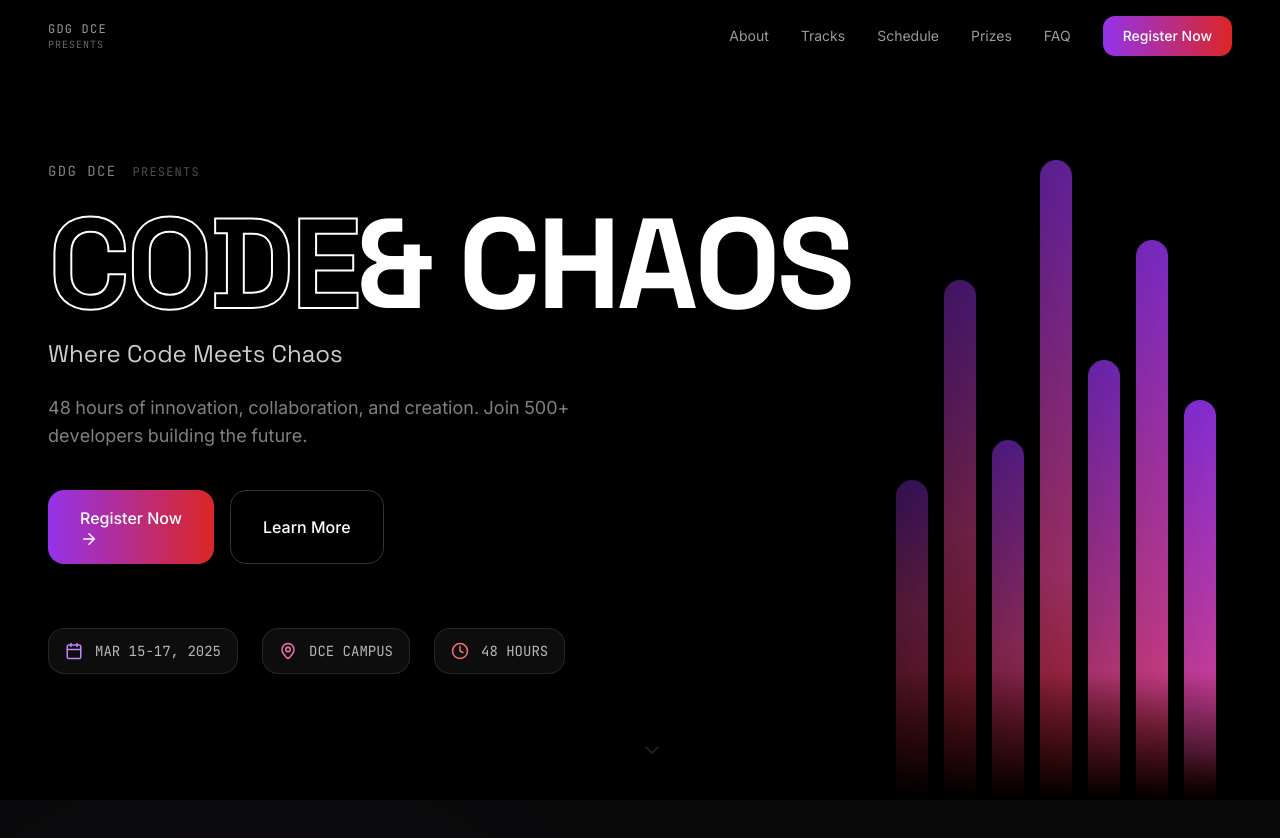
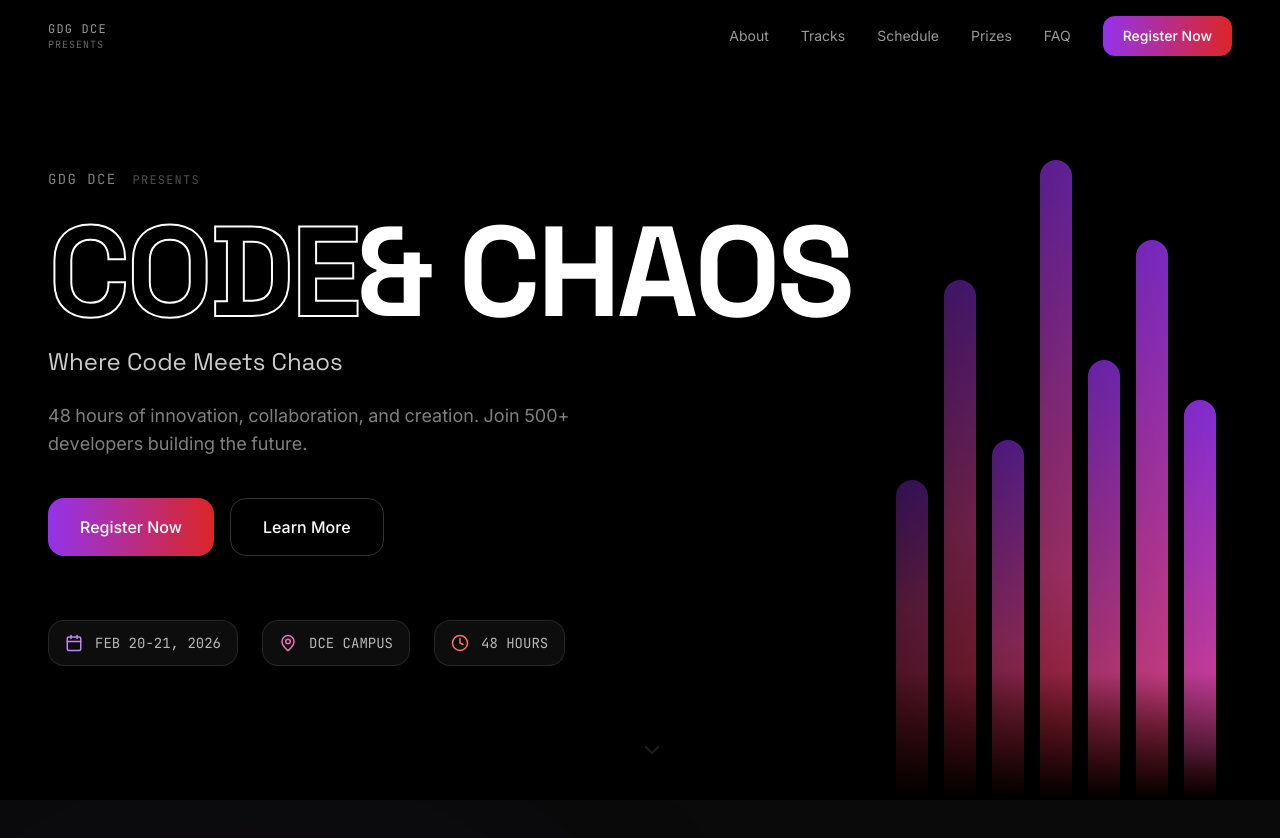
Before and after one commit to Manas-thakur/gdg-hack, a React (Vite) app: page / in a window 1280 px wide. Shown: the top 838 px of the page. Built offline with nearby package versions, Linux system fonts and the light colour scheme.

Commit message:
Feat : added hero updates

```diff
--- a/package.json
+++ b/package.json
@@ -77,5 +77,6 @@
     "typescript": "~5.9.3",
     "typescript-eslint": "^8.46.4",
     "vite": "^7.2.4"
-  }
+  },
+  "packageManager": "pnpm@9.6.0+sha512.38dc6fba8dba35b39340b9700112c2fe1e12f10b17134715a4aa98ccf7bb035e76fd981cf0bb384dfa98f8d6af5481c2bef2f4266a24bfa20c34eb7147ce0b5e"
 }
--- a/src/sections/HeroSection.tsx
+++ b/src/sections/HeroSection.tsx
@@ -1,6 +1,6 @@
 import { useEffect, useRef } from 'react';
 import { gsap } from 'gsap';
-import { Calendar, MapPin, Clock, ArrowRight, ChevronDown } from 'lucide-react';
+import { Calendar, MapPin, Clock, ChevronDown } from 'lucide-react';
 import MagneticButton from '../components/MagneticButton';
 import TextScramble from '../components/TextScramble';
 import BlurText from '../components/BlurText';
@@ -188,11 +188,10 @@ export default function HeroSection() {
           {/* CTAs with magnetic effect */}
           <div ref={ctaRef} className="flex flex-col sm:flex-row gap-3 sm:gap-4 mb-10 sm:mb-16">
             <MagneticButton
-              className="group px-6 sm:px-8 py-3 sm:py-4 bg-gradient-to-r from-purple-600 to-red-600 text-white font-medium rounded-xl flex items-center justify-center gap-2 sm:gap-3 hover:shadow-lg hover:shadow-purple-500/25 transition-all duration-300"
+              className="group px-6 sm:px-8 py-3 sm:py-4 bg-gradient-to-r from-purple-600 to-red-600 text-white font-medium rounded-xl flex flex-row items-center justify-center gap-2 sm:gap-3 hover:shadow-lg hover:shadow-purple-500/25 transition-all duration-300"
               strength={0.4}
             >
               Register Now
-              <ArrowRight size={16} className="sm:w-[18px] sm:h-[18px] group-hover:translate-x-1 transition-transform" />
             </MagneticButton>
             <MagneticButton
               className="px-6 sm:px-8 py-3 sm:py-4 border border-white/20 text-white font-medium rounded-xl hover:bg-white/5 transition-colors duration-300"
@@ -206,7 +205,7 @@ export default function HeroSection() {
           {/* Meta Badges */}
           <div ref={metaRef} className="flex flex-wrap gap-2 sm:gap-4 lg:gap-6">
             {[
-              { icon: Calendar, text: 'MAR 15-17, 2025', color: 'text-purple-400' },
+              { icon: Calendar, text: 'FEB 20-21, 2026', color: 'text-purple-400' },
               { icon: MapPin, text: 'DCE CAMPUS', color: 'text-pink-400' },
               { icon: Clock, text: '48 HOURS', color: 'text-red-400' },
             ].map((badge, i) => (
```
